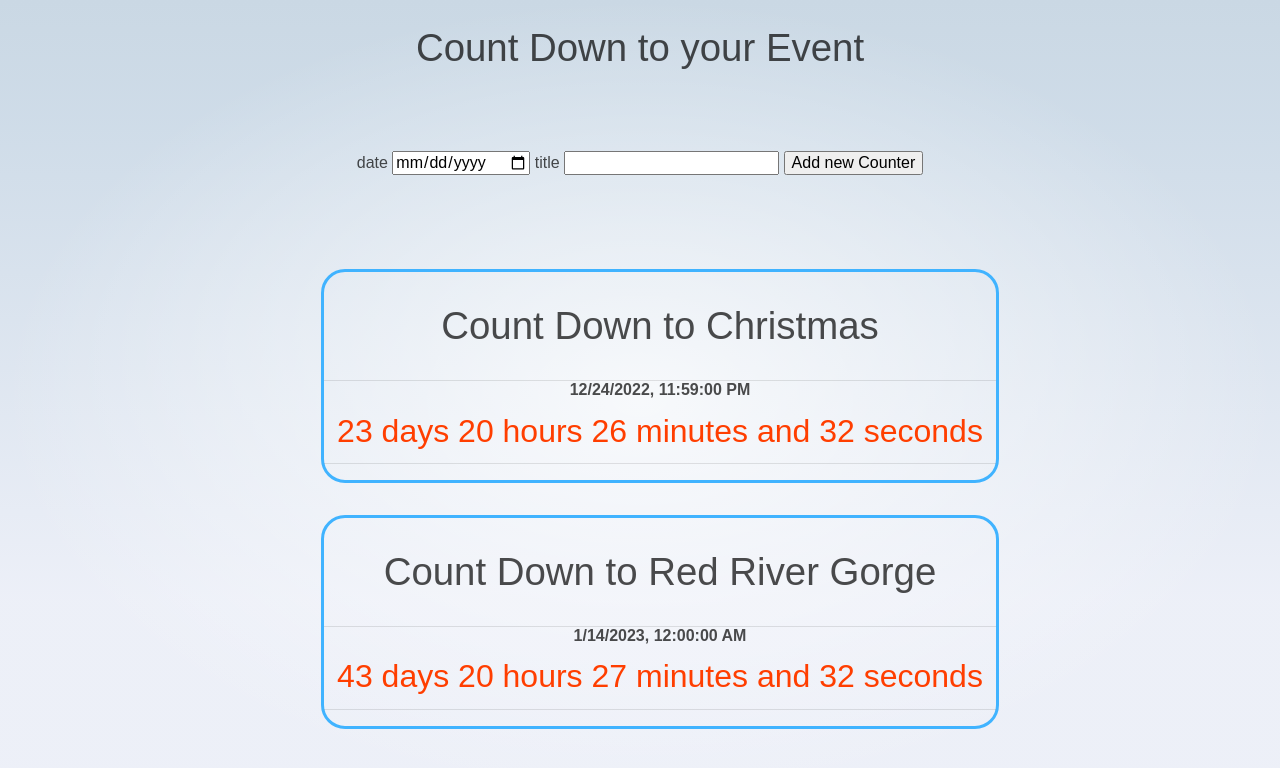
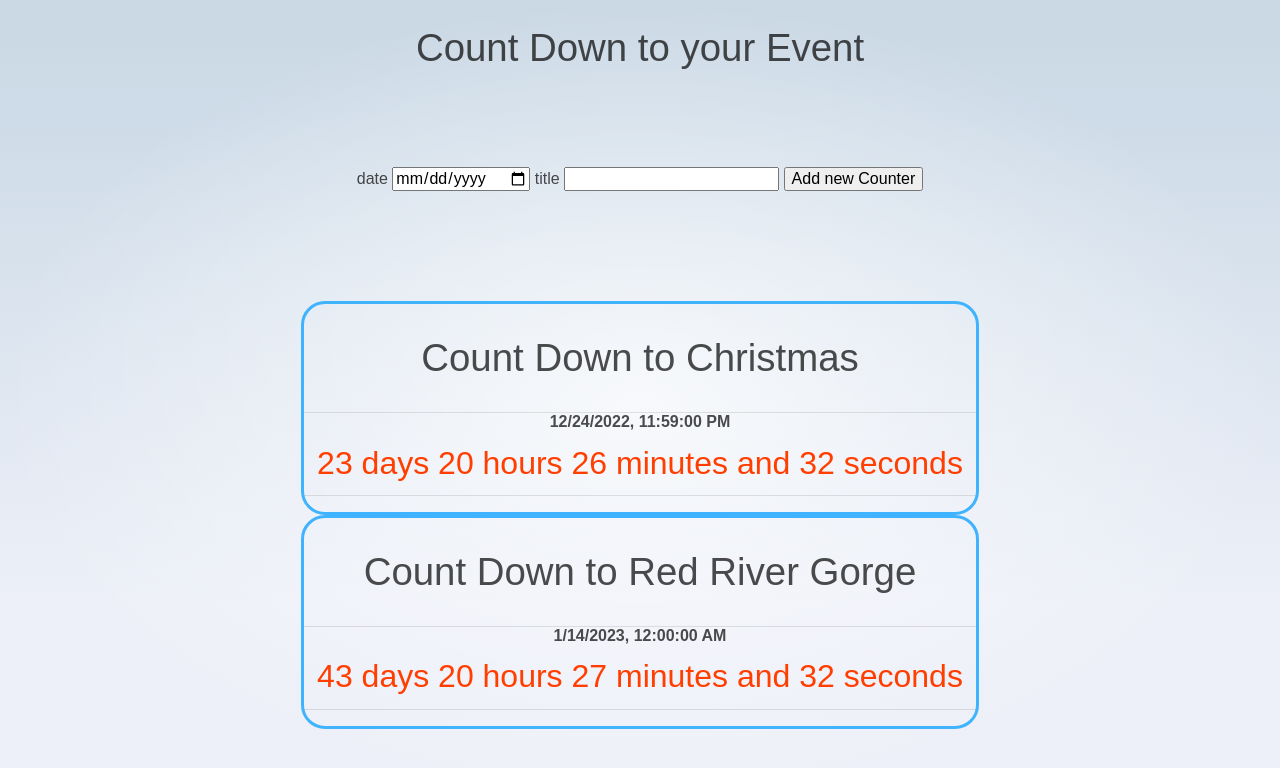
Before and after one commit to hajile78/count-down-timer, a SvelteKit app: page / in a window 1280 px wide. Shown: the top 768 px of the page. Built offline with nearby package versions, Linux system fonts and the light colour scheme.

Commit message:
update centering issue

```diff
--- a/src/routes/+layout.svelte
+++ b/src/routes/+layout.svelte
@@ -24,7 +24,6 @@
 		display: flex;
 		flex-direction: column;
 		padding: 1rem;
-		width: 100%;
 		max-width: 64rem;
 		margin: 0 auto;
 		box-sizing: border-box;
--- a/src/routes/CounterWidget.svelte
+++ b/src/routes/CounterWidget.svelte
@@ -1,21 +1,19 @@
 <script lang="ts">
-	import Counter from './Counter.svelte'
-	export let dateStr: string
-    export let countDownTitle: string
+	import Counter from './Counter.svelte';
+	export let dateStr: string;
+	export let countDownTitle: string;
 </script>
 
-<ul>
-	<li>
-		<h1>Count Down to {countDownTitle}</h1>
-		<Counter {dateStr} />
-	</li>
-</ul>
+<div class="counterContainer">
+	<h1>Count Down to {countDownTitle}</h1>
+	<Counter {dateStr} />
+</div>
 
 <style>
-    ul li {
+	.counterContainer {
 		list-style: none;
-        border-radius: 1.5rem;
-        border-color: var(--color-theme-2);
-        border-style: solid;
+		border-radius: 1.5rem;
+		border-color: var(--color-theme-2);
+		border-style: solid;
 	}
 </style>
```
